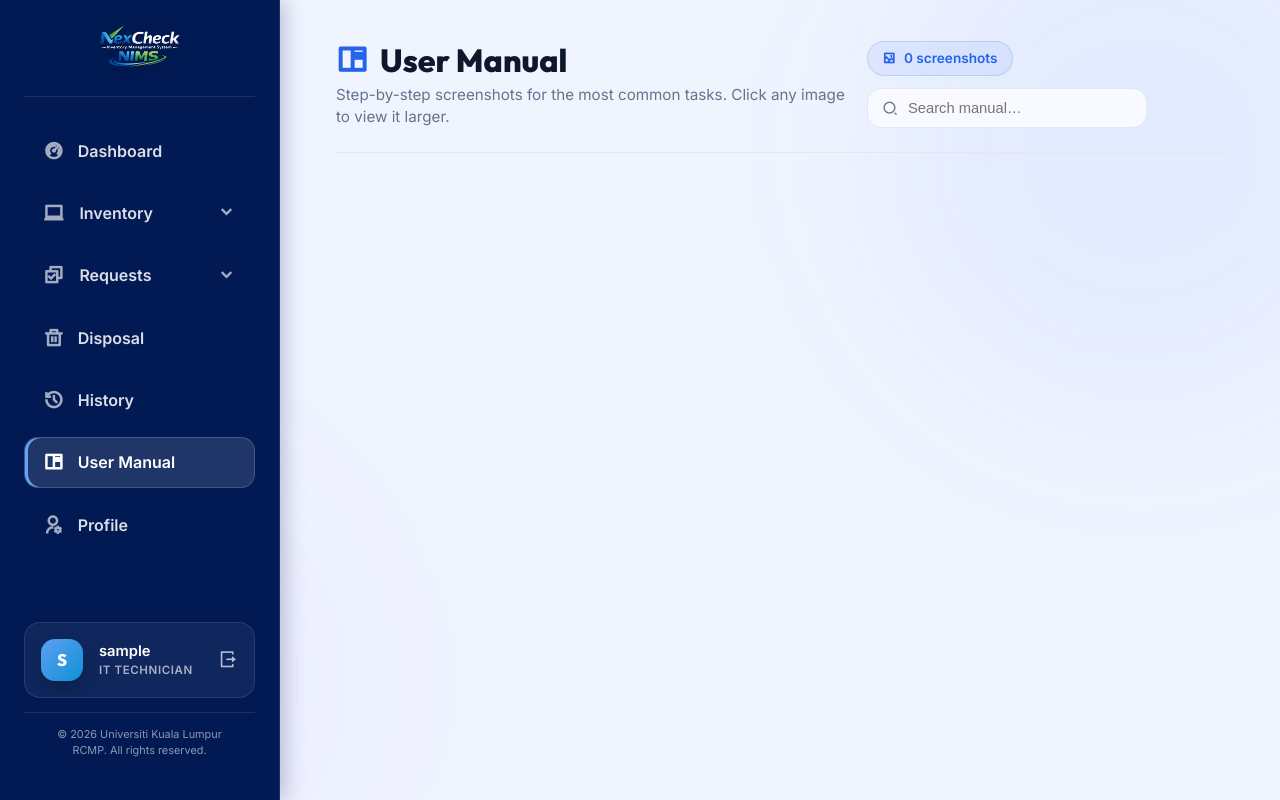
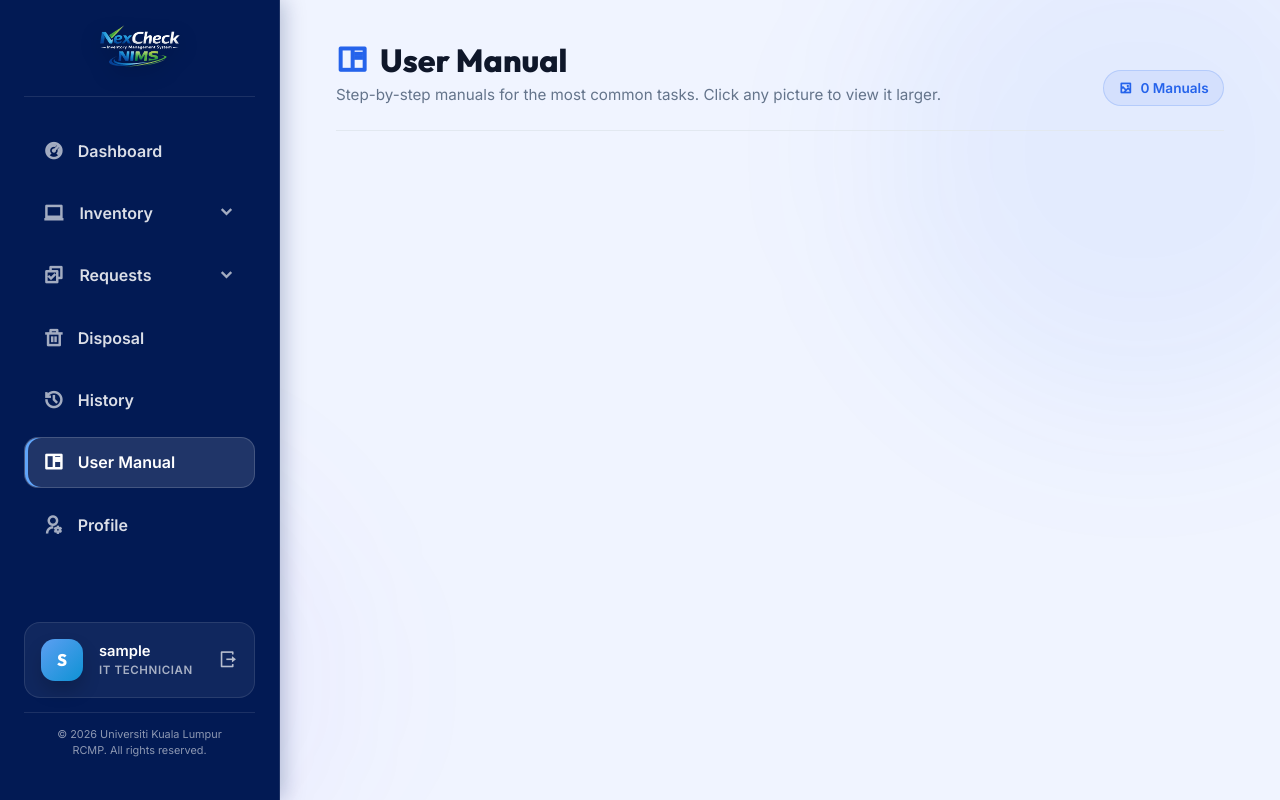
Before and after one commit to Feekkk/RCMP---nims, a PHP site: page /technician/userManual.php in a window 1280 px wide. Run offline with PHP 8.4, Linux system fonts and the light colour scheme; the visitor is signed in with stand-in values (Sample User, id 1).

Commit message:
update: remove search bar

```diff
--- a/technician/userManual.php
+++ b/technician/userManual.php
@@ -115,25 +115,7 @@ if ($manualDirFs !== false && is_dir($manualDirFs)) {
             align-items:center;
             flex-wrap:wrap;
         }
-        .search{
-            display:flex;
-            align-items:center;
-            gap:0.6rem;
-            background:var(--panel);
-            border:1px solid var(--border);
-            border-radius:14px;
-            padding:0.65rem 0.9rem;
-            min-width:280px;
-        }
-        .search i{color:var(--text-muted)}
-        .search input{
-            border:none;
-            outline:none;
-            background:transparent;
-            font-size:0.92rem;
-            width:100%;
-            color:var(--text-main);
-        }
+
         .pill{
             display:inline-flex;
             align-items:center;
@@ -336,14 +318,10 @@ if ($manualDirFs !== false && is_dir($manualDirFs)) {
     <header class="page-header">
         <div class="page-title">
             <h1><i class="ri-book-read-line"></i> User Manual</h1>
-            <p>Step-by-step screenshots for the most common tasks. Click any image to view it larger.</p>
+            <p>Step-by-step manuals for the most common tasks. Click any picture to view it larger.</p>
         </div>
         <div class="toolbar">
-            <div class="pill"><i class="ri-image-2-line"></i> <?= (int)count(array_filter($gallery, static function ($x): bool { return (bool)($x['exists'] ?? false); })) ?> screenshots</div>
-            <div class="search" title="Filter by title">
-                <i class="ri-search-2-line"></i>
-                <input id="filterInput" type="text" placeholder="Search manual…" autocomplete="off">
-            </div>
+            <div class="pill"><i class="ri-image-2-line"></i> <?= (int)count(array_filter($gallery, static function ($x): bool { return (bool)($x['exists'] ?? false); })) ?> Manuals</div>
         </div>
     </header>
 
```
